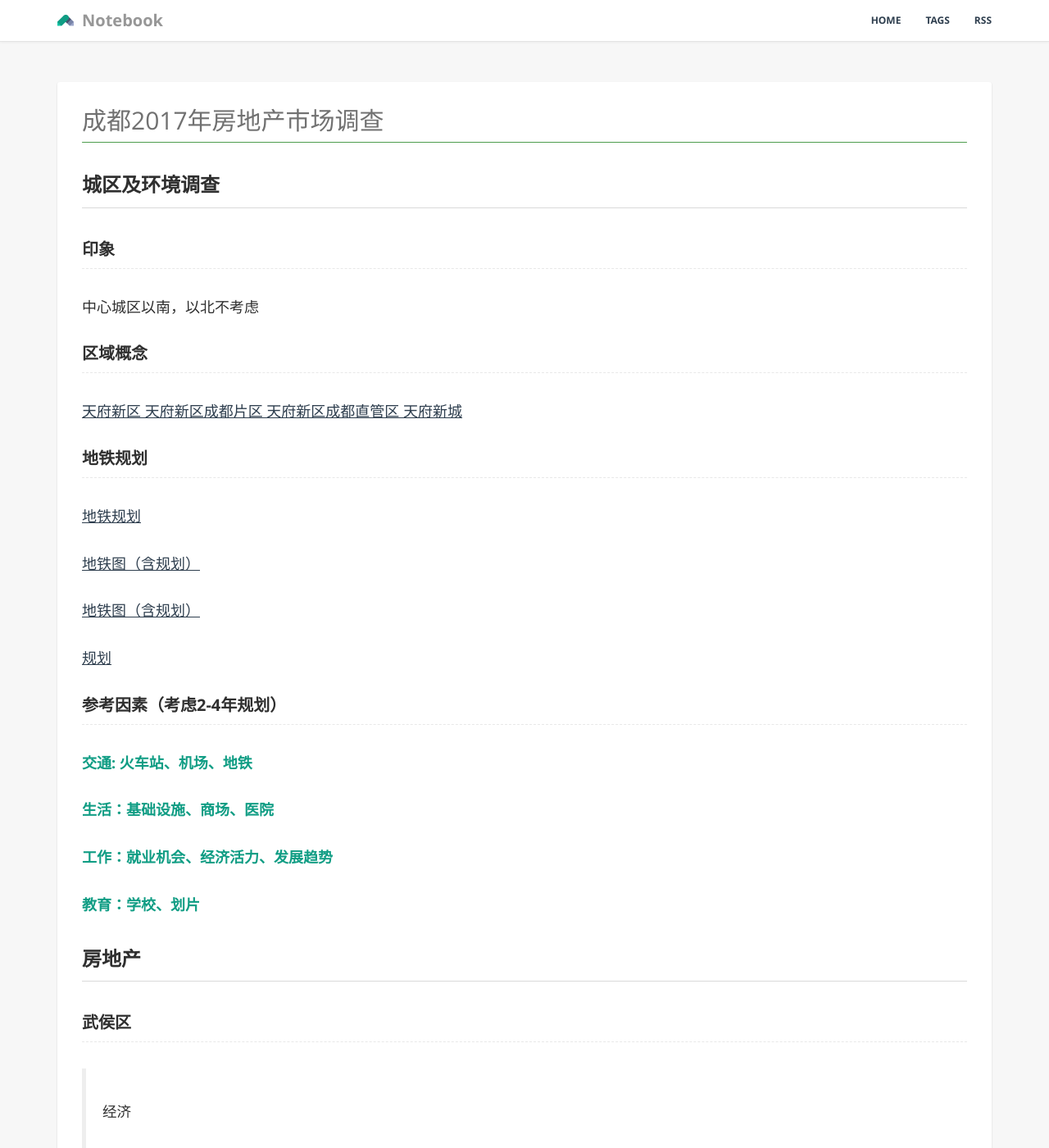
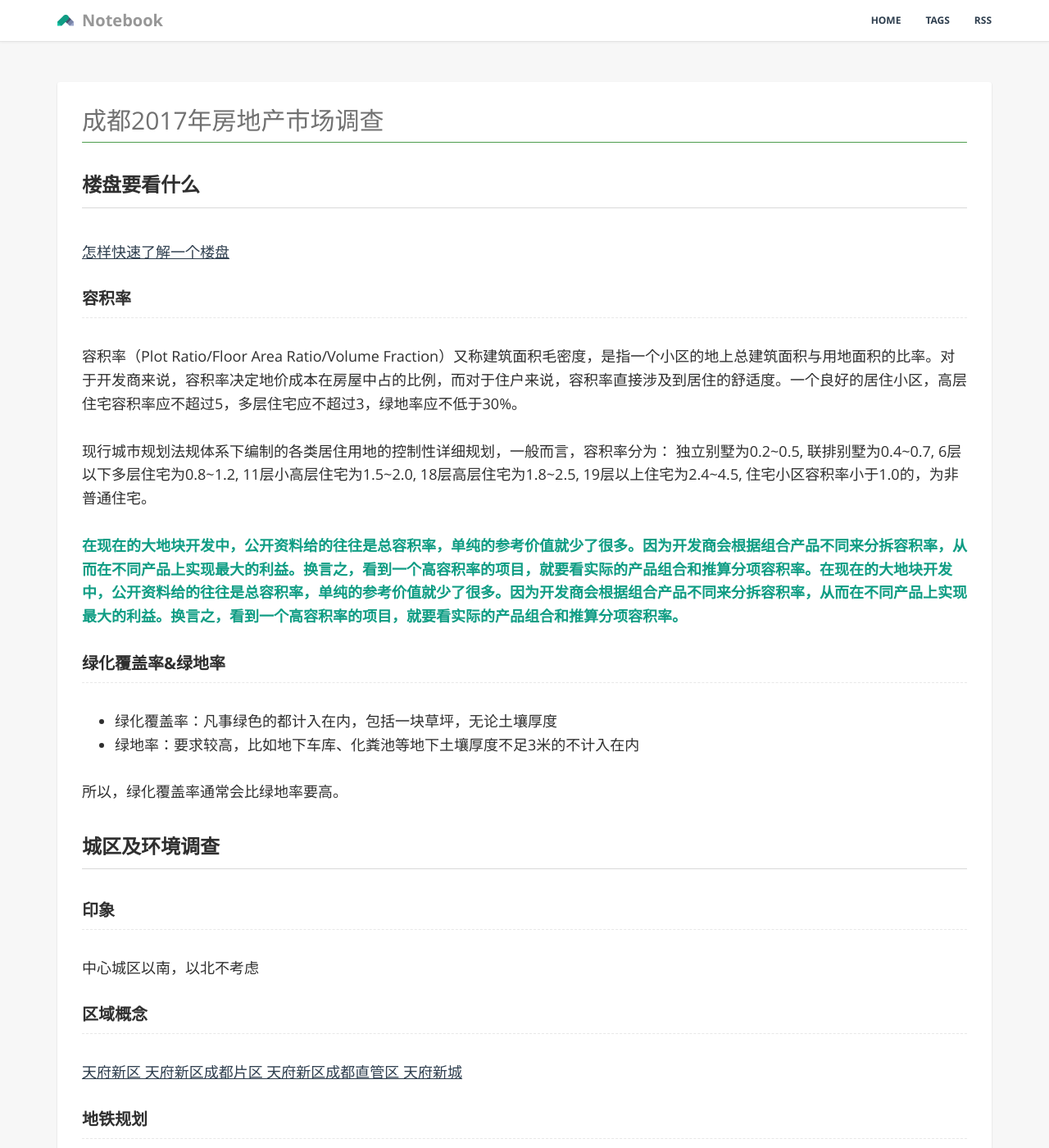
Before and after one commit to the-wang/private.github.io, a Jekyll site: the page built from _posts/201708/2017-08-19-成都房地产调查.md, in a window 1280 px wide and 1400 px high. Shown: the whole window at 82% size. Built offline with Jekyll 4.4.1, drawn with Linux system fonts in a browser that asks for light colours.

```diff
--- a/_posts/201708/2017-08-19-成都房地产调查.md
+++ b/_posts/201708/2017-08-19-成都房地产调查.md
@@ -6,6 +6,28 @@
 tags: 房地产 房子
 author: "汪小宝"
 ---
+
+## 楼盘要看什么
+[怎样快速了解一个楼盘](https://www.zhihu.com/question/29367761)
+### 容积率
+容积率（Plot Ratio/Floor Area Ratio/Volume Fraction）又称建筑面积毛密度，是指一个小区的地上总建筑面积与用地面积的比率。对于开发商来说，容积率决定地价成本在房屋中占的比例，而对于住户来说，容积率直接涉及到居住的舒适度。一个良好的居住小区，高层住宅容积率应不超过5，多层住宅应不超过3，绿地率应不低于30%。
+
+现行城市规划法规体系下编制的各类居住用地的控制性详细规划，一般而言，容积率分为：
+独立别墅为0.2~0.5,
+联排别墅为0.4~0.7,
+6层以下多层住宅为0.8~1.2,
+11层小高层住宅为1.5~2.0,
+18层高层住宅为1.8~2.5,
+19层以上住宅为2.4~4.5,
+住宅小区容积率小于1.0的，为非普通住宅。
+
+**在现在的大地块开发中，公开资料给的往往是总容积率，单纯的参考价值就少了很多。因为开发商会根据组合产品不同来分拆容积率，从而在不同产品上实现最大的利益。换言之，看到一个高容积率的项目，就要看实际的产品组合和推算分项容积率。在现在的大地块开发中，公开资料给的往往是总容积率，单纯的参考价值就少了很多。因为开发商会根据组合产品不同来分拆容积率，从而在不同产品上实现最大的利益。换言之，看到一个高容积率的项目，就要看实际的产品组合和推算分项容积率。**
+
+### 绿化覆盖率&绿地率
+* 绿化覆盖率：凡事绿色的都计入在内，包括一块草坪，无论土壤厚度
+* 绿地率：要求较高，比如地下车库、化粪池等地下土壤厚度不足3米的不计入在内
+
+所以，绿化覆盖率通常会比绿地率要高。
 
 ## 城区及环境调查
 ### 印象
@@ -86,4 +108,6 @@
 ## 道听途说
 [秦皇帝锦](https://baijiahao.baidu.com/s?id=1575452135426115&wfr=spider&for=pc)
 
+[2017一季度成都楼市](http://sc.leju.com/news/2017-04-11/17356257496061812989257.shtml)
+
 [趋势](https://www.zhihu.com/question/40370434?sort=created)
```
